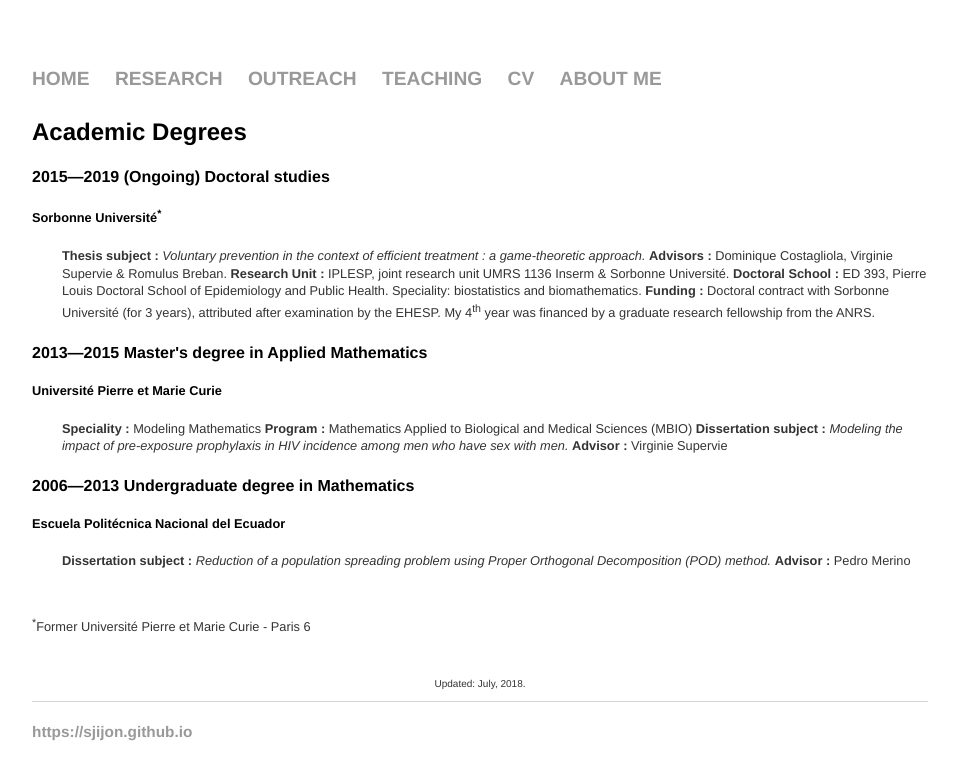
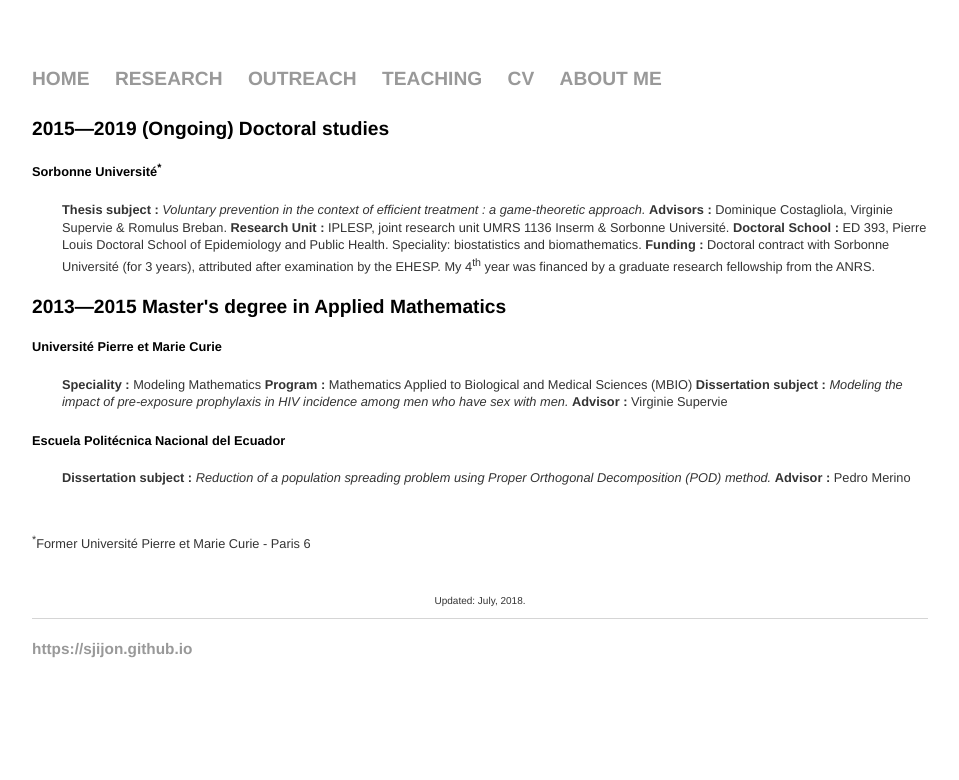
Before and after one commit to sjijon/sjijon.github.io, a Jekyll site: the page built from cv.html, in a window 1280 px wide. Shown: the top 780 px of the page, without its empty margins (160-1119 px from the left). Built offline with Jekyll 4.4.1, drawn with Linux system fonts in a browser that asks for light colours.

Commit message:
Update cv.html

```diff
--- a/cv.html
+++ b/cv.html
@@ -3,52 +3,31 @@
 title: CV
 ---
 <div class="blurb">
-
-<h2 style="text-align:left;">
-					<strong>Academic Degrees</strong>
-				</h2>
-				<h4>
-					2015—2019 (Ongoing) Doctoral studies
-				</h4>
-				<h5>
-					Sorbonne Université<sup>*</sup>
-				</h5>
-
+	<h3>2015—2019 (Ongoing) Doctoral studies</h3>
+	<h5>Sorbonne Université<sup>*</sup></h5>
 	<p style="padding-left:30px;">
-					<strong>Thesis subject :</strong> <em>Voluntary prevention in the context of efficient treatment : a game-theoretic approach.</em>
+		<span><strong>Thesis subject :</strong> <em>Voluntary prevention in the context of efficient treatment : a game-theoretic approach.</em></span>
 		<strong>Advisors :</strong> Dominique Costagliola, Virginie Supervie & Romulus Breban.
 		<strong>Research Unit :</strong> IPLESP, joint research unit UMRS 1136 Inserm & Sorbonne Université.
 		<strong>Doctoral School : </strong>ED 393, Pierre Louis Doctoral School of Epidemiology and Public Health. Speciality: biostatistics and biomathematics.
 		<strong>Funding :</strong> Doctoral contract with Sorbonne Université (for 3 years), attributed after examination by the EHESP. My 4<sup>th</sup> year was financed by a graduate research fellowship from the ANRS.
 	</p>
-
-				<h4>
-					2013—2015 Master's degree in Applied Mathematics
-				</h4>
-				<h5>
-					Université Pierre et Marie Curie
-				</h5>
+	<h3>2013—2015 Master's degree in Applied Mathematics</h3>
+	<h5>Université Pierre et Marie Curie</h5>
 	<p style="padding-left:30px;">
 		<strong>Speciality :</strong> Modeling Mathematics
 		<strong>Program :</strong> Mathematics Applied to Biological and Medical Sciences (MBIO)
 		<strong>Dissertation subject :</strong> <em>Modeling the impact of pre-exposure prophylaxis in HIV incidence among men who have sex with men.</em>
 		<strong>Advisor : </strong>Virginie Supervie
 	</p>
-
-				<h4>
-					2006—2013 Undergraduate degree in Mathematics
-				</h4>
-				<h5>
-					Escuela Politécnica Nacional del Ecuador
-				</h5>
+	<h32006—2013 Undergraduate degree in Mathematics</h3>
+	<h5>Escuela Politécnica Nacional del Ecuador</h5>
 	<p style="padding-left:30px;">
 		<strong>Dissertation subject :</strong> <em>Reduction of a population spreading problem using Proper Orthogonal Decomposition (POD) method.</em>
 		<strong>Advisor :</strong> Pedro Merino
 	</p>
 	</br>
-			<p>
-				<sup>*</sup>Former Université Pierre et Marie Curie - Paris 6
-			</p>
+	<p><sup>*</sup>Former Université Pierre et Marie Curie - Paris 6</p>
 	</br>
 	<p style="font-size:10px;text-align:center;">
 		Updated: July, 2018.
```
Lines whose indentation alone changed are shown as unchanged.
